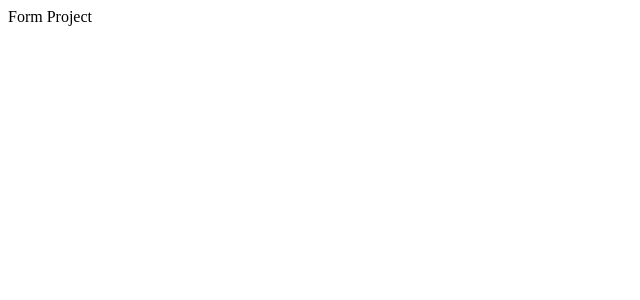
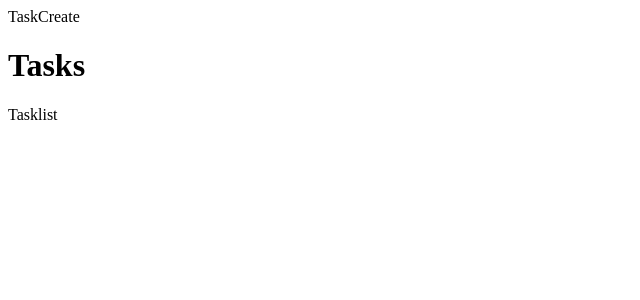
Before and after one commit to furkansylu97/ReactJs_Projects, a React (Vite) app in the folder FormProject/: page / in a window 1280 px wide. Shown: the top 300 px of the page, without its empty margins (0-640 px from the left). Built offline with nearby package versions, Linux system fonts and the light colour scheme.

Commit message:
Components were created

```diff
--- a/FormProject/src/App.jsx
+++ b/FormProject/src/App.jsx
@@ -1,5 +1,7 @@
 import { useState } from 'react'
 import './App.css'
+import { TaskCreate } from './components/TaskCreate'
+import { Tasklist } from './components/Tasklist'
 
 function App() {
   const [count, setCount] = useState(0)
@@ -7,7 +9,9 @@ function App() {
   return (
     <>
       <div>
-        Form Project
+        <TaskCreate />
+        <h1>Tasks</h1>
+        <Tasklist />
       </div>
     </>
   )
--- /dev/null
+++ b/FormProject/src/components/TaskCreate.jsx
@@ -0,0 +1,7 @@
+import React from 'react'
+
+export const TaskCreate = () => {
+  return (
+    <div>TaskCreate</div>
+  )
+}
--- /dev/null
+++ b/FormProject/src/components/Tasklist.jsx
@@ -0,0 +1,7 @@
+import React from 'react'
+
+export const Tasklist = () => {
+  return (
+    <div>Tasklist</div>
+  )
+}
```
